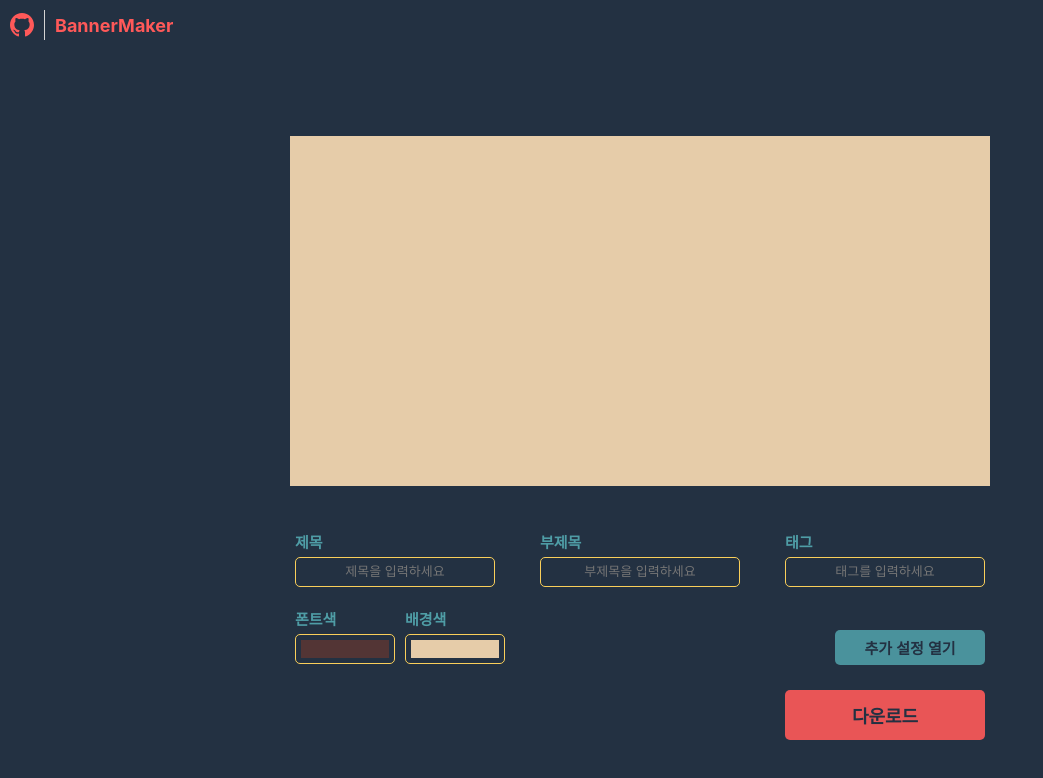
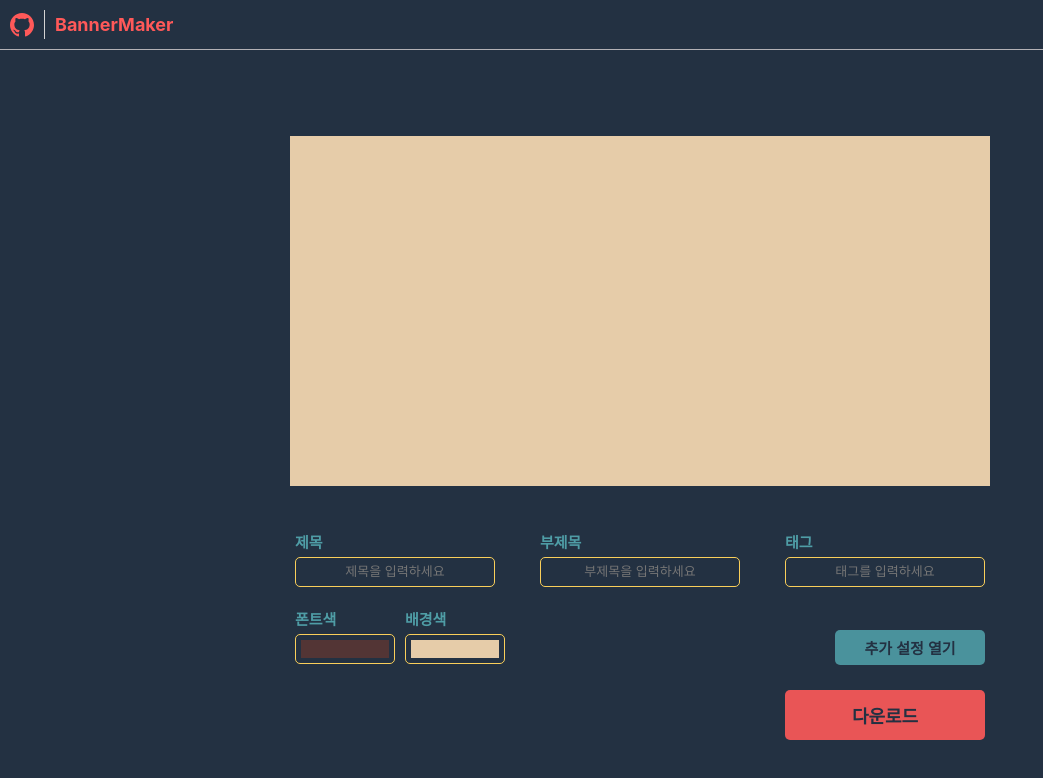
Before and after one commit to vagabondms/banner.github.io, a React (Create React App) app: page / in a window 1280 px wide. Shown: the top 778 px of the page, without its empty margins (0-1043 px from the left). Built offline with nearby package versions, Linux system fonts and the light colour scheme.

Commit message:
header에 밑줄 추가

```diff
--- a/src/components/molecules/Header.tsx
+++ b/src/components/molecules/Header.tsx
@@ -17,6 +17,7 @@ const StyledDiv = styled.div`
   font-weight: bold;
   color: ${colors.red};
   z-index: 10;
+  border-bottom: 1px solid #b3b1b5;
 `;
 
 const StyledA = styled.a`
```
